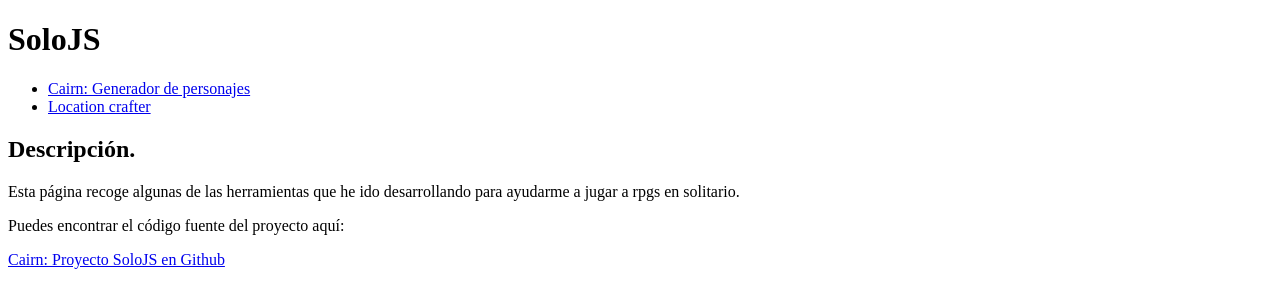
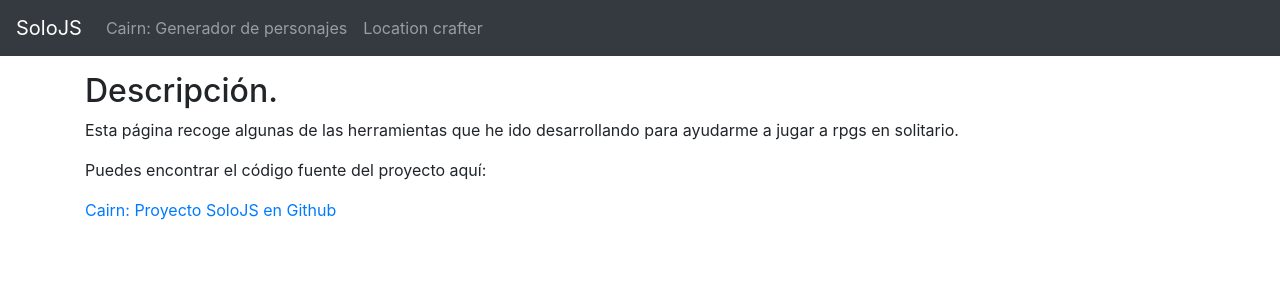
Before and after one commit to Alberaan/SoloJS, a plain HTML site: page index.html in a window 1280 px wide. Drawn offline with nearby package versions, Linux system fonts and the light colour scheme.

Commit message:
Added bootstrap

```diff
--- a/index.html
+++ b/index.html
@@ -1,27 +1,40 @@
-
 <!DOCTYPE html>
 <html>
 <head>
 	<title>Recopilatorio herramientas solo RPG de Alberaan</title>
 	<meta charset="UTF-8">
 	<meta name="viewport" content="width=device-width, initial-scale=1.0">
+
+	<!-- Integración de Bootstrap -->
+	<link rel="stylesheet" href="https://maxcdn.bootstrapcdn.com/bootstrap/4.5.2/css/bootstrap.min.css">
+	<script src="https://ajax.googleapis.com/ajax/libs/jquery/3.5.1/jquery.min.js"></script>
+	<script src="https://cdnjs.cloudflare.com/ajax/libs/popper.js/1.16.0/umd/popper.min.js"></script>
+	<script src="https://maxcdn.bootstrapcdn.com/bootstrap/4.5.2/js/bootstrap.min.js"></script>
 </head>
 <body>
 	<header>
-		<h1>SoloJS</h1>
+		<nav class="navbar navbar-expand-md bg-dark navbar-dark">
+		  <a class="navbar-brand" href="#">SoloJS</a>
+		  <button class="navbar-toggler" type="button" data-toggle="collapse" data-target="#collapsibleNavbar">
+		    <span class="navbar-toggler-icon"></span>
+		  </button>
+		  <div class="collapse navbar-collapse" id="collapsibleNavbar">
+		    <ul class="navbar-nav">
+		      <li class="nav-item">
+		        <a class="nav-link" href="./Cairn generador.html">Cairn: Generador de personajes</a>
+		      </li>
+		      <li class="nav-item">
+		        <a class="nav-link" href="./Location Crafter.html">Location crafter</a>
+		      </li>
+		    </ul>
+		  </div>
+		</nav>
 	</header>
-	<nav>
-		<ul>
-			<li><a href="./Cairn generador.html">Cairn: Generador de personajes</a></li>
-			<li><a href="./Location Crafter.html">Location crafter</a></li>
-		</ul>
-	</nav>
-	<main>
+	<main class="container mt-3">
 		<h2>Descripción.</h2>
 		<p>Esta página recoge algunas de las herramientas que he ido desarrollando para ayudarme a jugar a rpgs en solitario.</p>
 		<p>Puedes encontrar el código fuente del proyecto aquí: </p>
 		<a href="https://github.com/Alberaan/SoloJS">Cairn: Proyecto SoloJS en Github</a>
-
 	</main>
 </body>
 </html>
```
